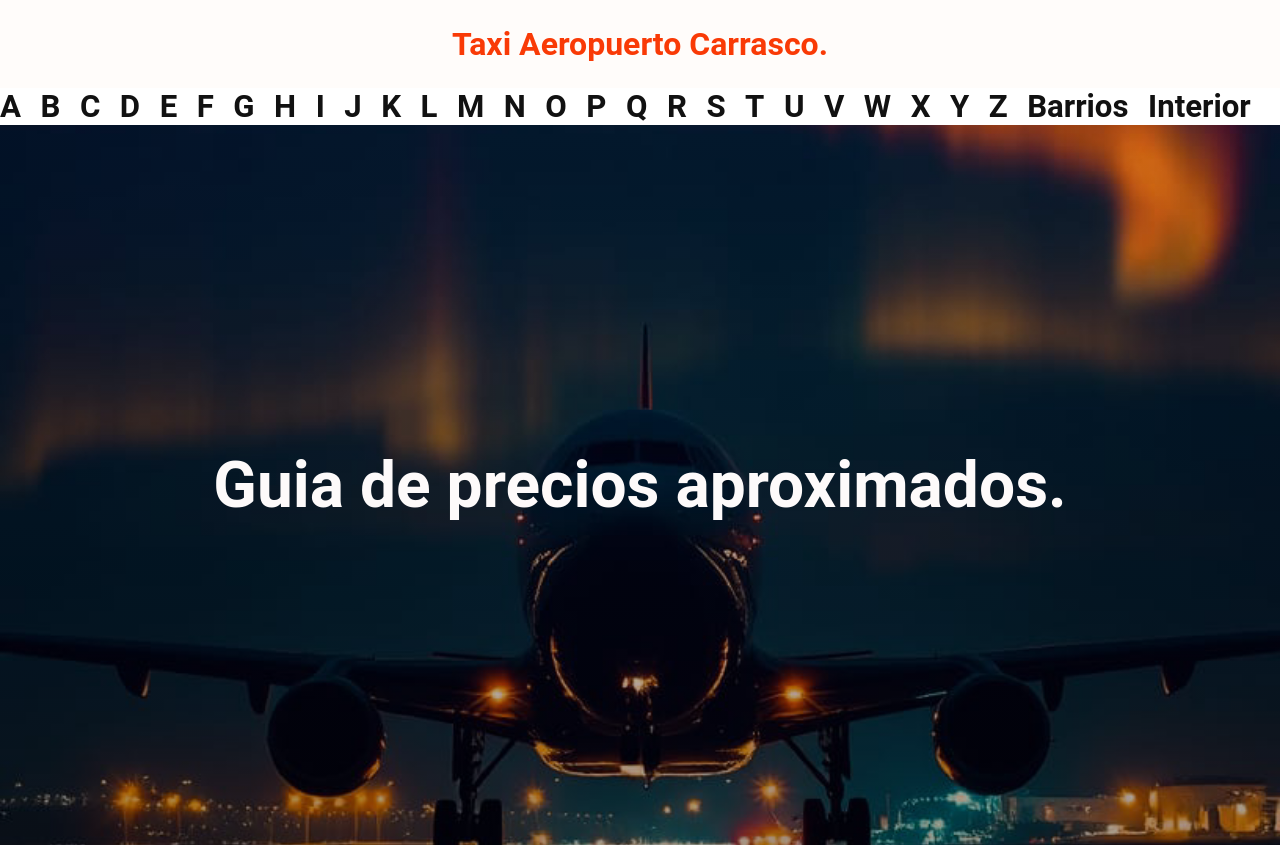
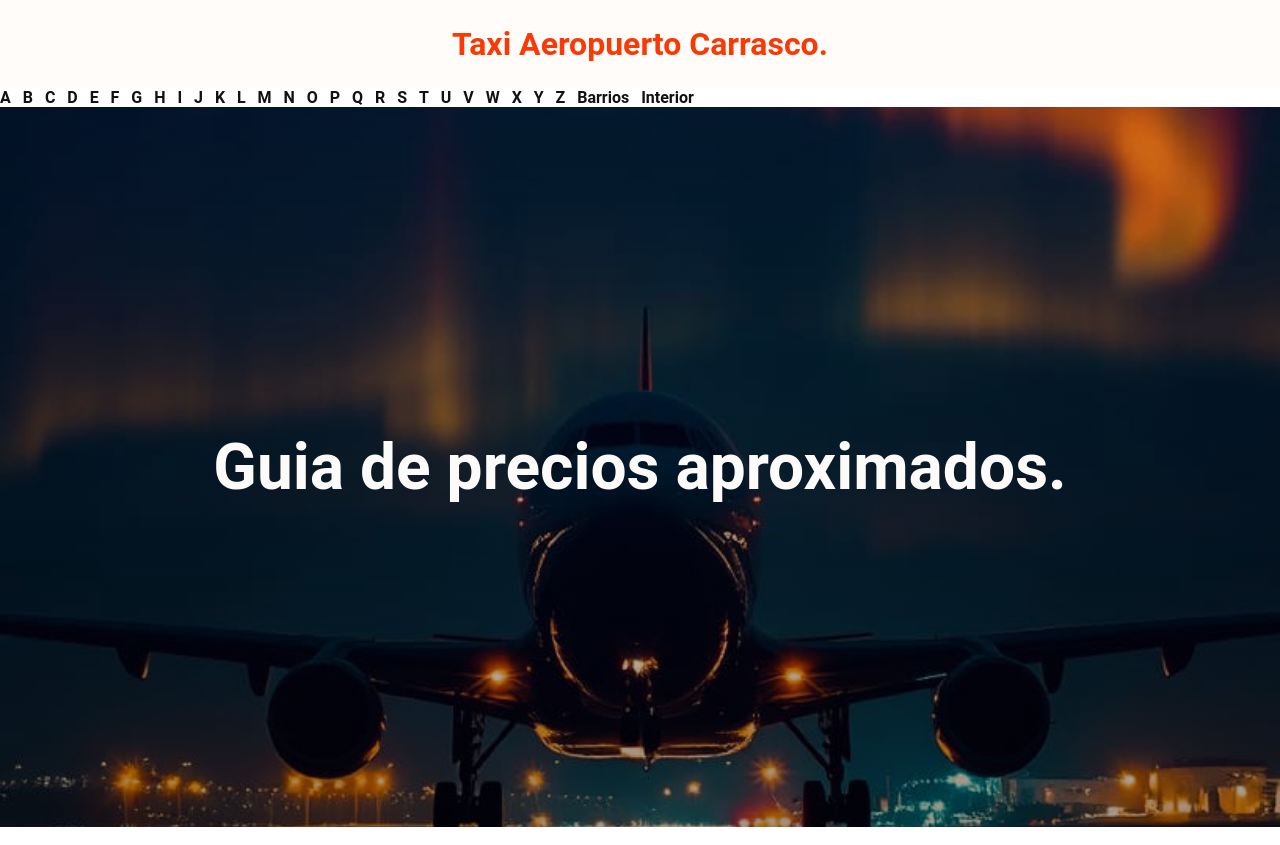
Before and after one commit to redelectronica/precios-aero, a plain HTML site: page index.html in a window 1280 px wide. Shown: the top 845 px of the page. Drawn offline with Linux system fonts and the light colour scheme.

Commit message:
Update index.css

```diff
--- a/index.css
+++ b/index.css
@@ -95,7 +95,7 @@ h1{
 a {
 
     color: #090909f7;
-    font-size: 1.95em;
+    font-size: 2.10;
     font-weight: bold;
     text-decoration: none;
     margin-top: 5px;
```
